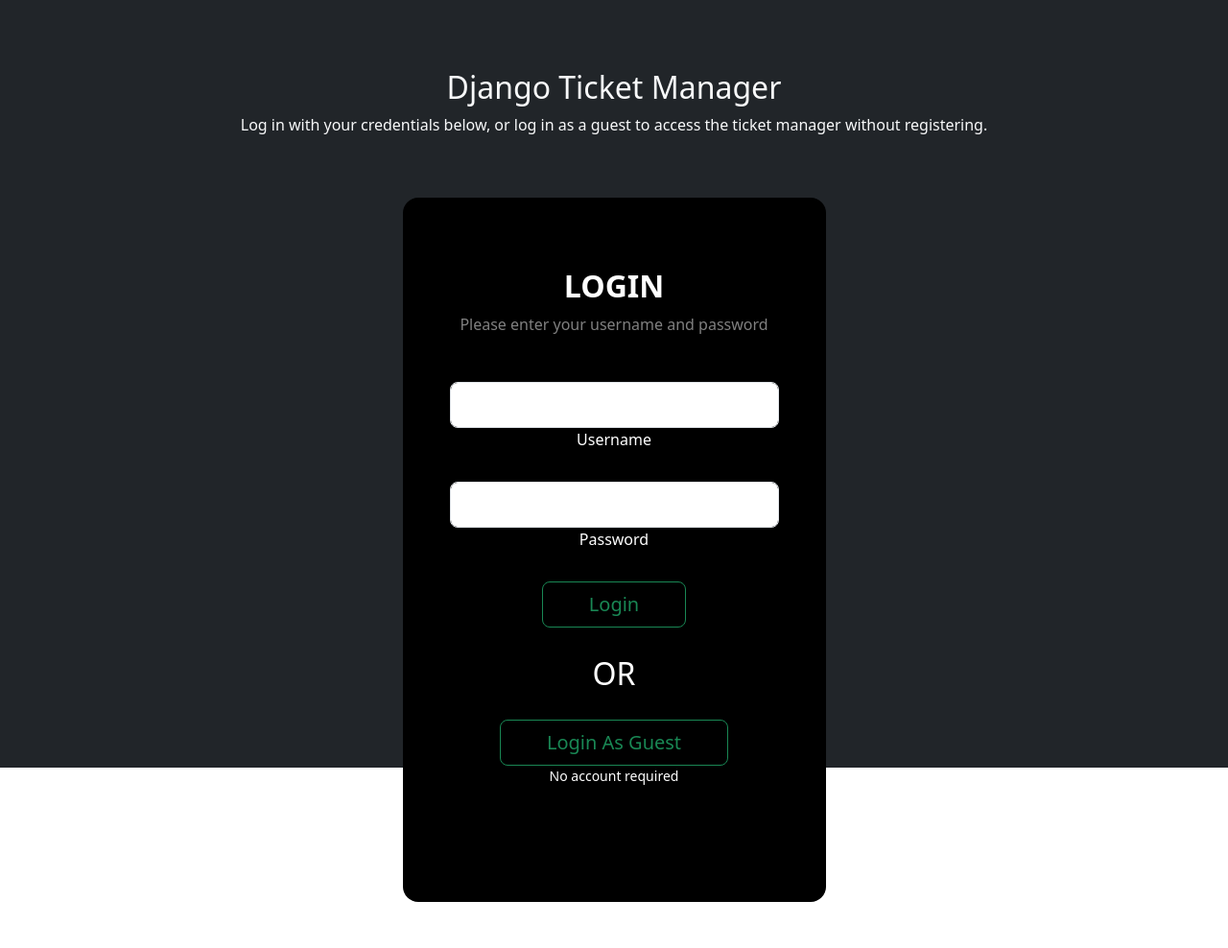
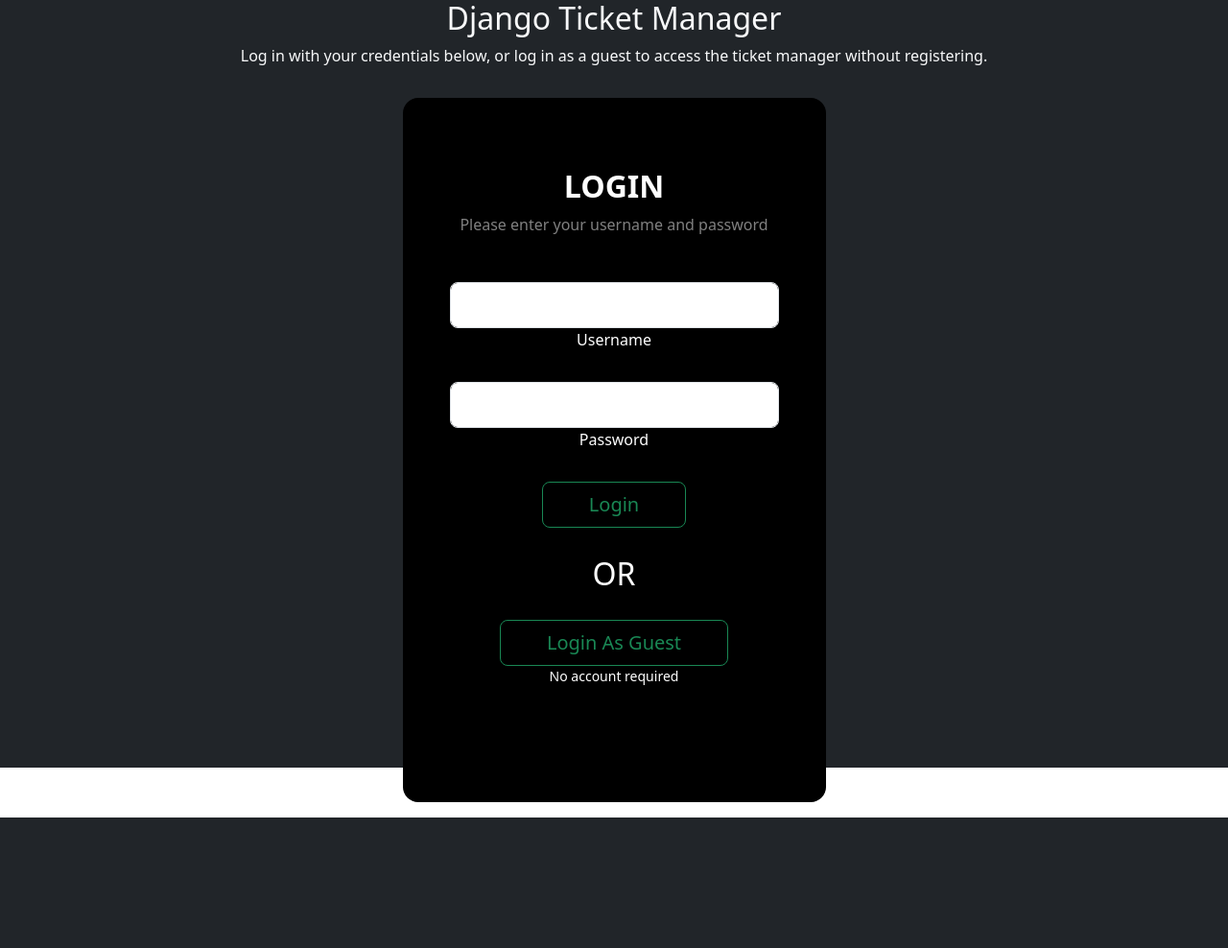
Before and after one commit to Blathe/djangotickets, a Django app: page /login/ in a window 1280 px wide. Shown: the whole page at 96% size. After the commit the page ends 852 px from the top, so only its background shows below. Run offline with Django 4.2, Linux system fonts and the light colour scheme; some libraries are stand-ins or nearby versions.

Commit message:
login page tweaks

```diff
--- a/tickets/templates/tickets/login.html
+++ b/tickets/templates/tickets/login.html
@@ -15,12 +15,12 @@
 
 <body class="vh-100">
 
-    <div style="padding: 4.5rem 1rem 1rem 1rem;" class="vh-100 bg-dark">
+    <div class="vh-100 bg-dark">
         <div class="container text-center text-light font-size-lg">
             <h2>Django Ticket Manager</h2>
             <p>Log in with your credentials below, or log in as a guest to access the ticket manager without registering.</p>
 
-            <div class="container py-5 h-100">
+            <div class="container py-3 h-100">
                 <div class="row d-flex justify-content-center align-items-center h-100">
                   <div class="col-12 col-md-8 col-lg-6 col-xl-5">
                     <div class="card bg-black text-white" style="border-radius: 1rem;">
```
